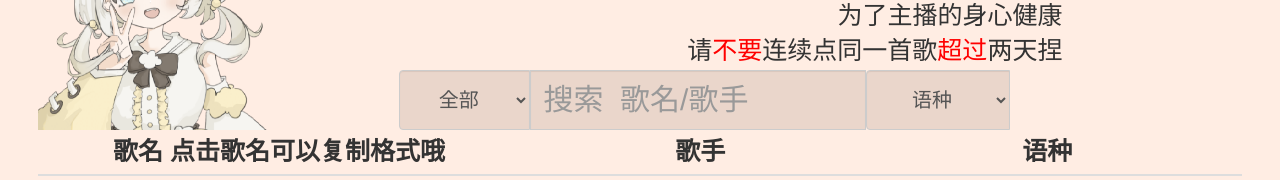
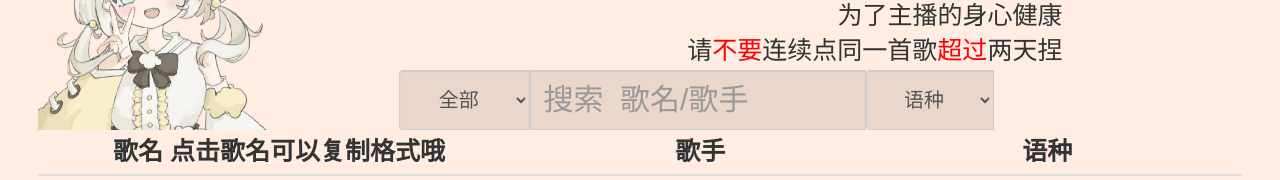
Before and after one commit to patrick-0079/qianyi, a plain HTML site: page index.html in a window 1280 px wide. Shown: the part 120-300 px from the top of the page. Drawn offline with nearby package versions, Linux system fonts and the light colour scheme.

Commit message:
update index.html.
Signed-off-by: 千亿的粉丝 <12136831+qingtihaochi@user.noreply.gitee.com>

```diff
--- a/index.html
+++ b/index.html
@@ -136,7 +136,7 @@
 								<input type="text" id="searchText" autocomplete="off" class="form-control"
 									placeholder="搜索  歌名/歌手"
 									style="font-size:30px;height:60px; width:45%; background-color: rgb(234, 214, 203);">
-								<div class="btn-group" style="width: 45%;">
+								<div class="btn-group" style="width: 40%;">
 
 
 
```
